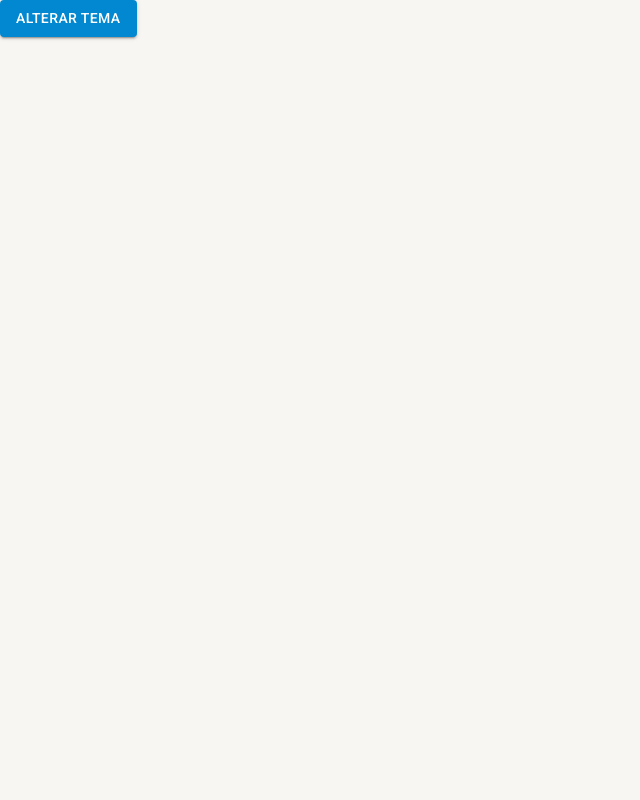
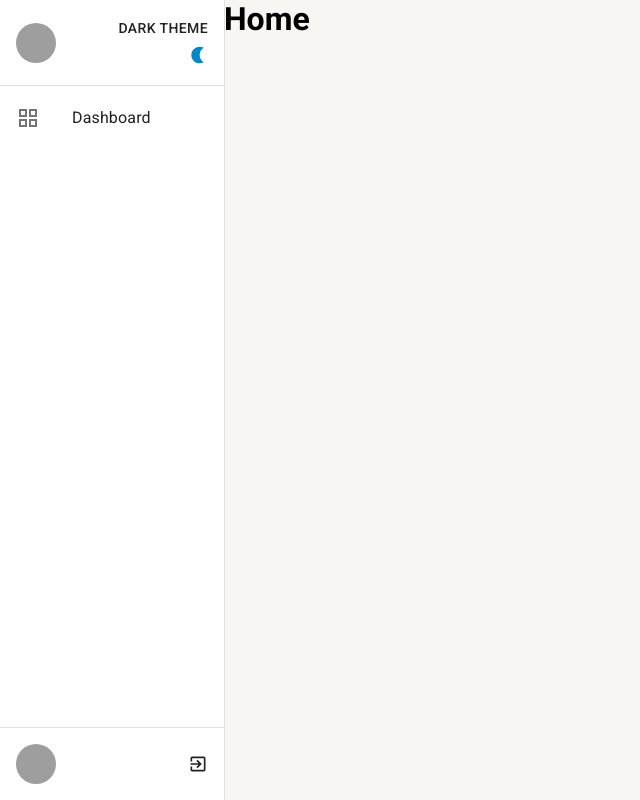
Before and after one commit to geraldobl58/app-dashboard-typescript-material-ui, a React (Create React App) app: page / in a window 1280 px wide. Shown: the whole page, without its empty margins (0-640 px from the left). Built offline with nearby package versions, Linux system fonts and the light colour scheme; grey boxes are pictures that could not be loaded.

Commit message:
:sparkles: Creating appshell component

```diff
--- a/src/App.tsx
+++ b/src/App.tsx
@@ -6,12 +6,16 @@ import { AppRoutes } from 'routes'
 
 import { AppThemeProvider } from 'contexts/ThemeContext'
 
+import { AppShell } from 'components/AppShell'
+
 function App() {
   return (
     <AppThemeProvider>
       <BrowserRouter>
         <GlobalStyles />
-        <AppRoutes />
+        <AppShell>
+          <AppRoutes />
+        </AppShell>
       </BrowserRouter>
     </AppThemeProvider>
   )
--- /dev/null
+++ b/src/components/AppShell/index.tsx
@@ -0,0 +1,111 @@
+import {
+  Avatar,
+  Box,
+  Divider,
+  Drawer,
+  List,
+  ListItemButton,
+  ListItemIcon,
+  ListItemText,
+  Typography,
+  useTheme
+} from '@mui/material'
+
+import LightModeIcon from '@mui/icons-material/LightMode'
+import NightlightIcon from '@mui/icons-material/Nightlight'
+import ExitToAppIcon from '@mui/icons-material/ExitToApp'
+import GridViewIcon from '@mui/icons-material/GridView'
+
+import { useAppThemeContext } from 'contexts/ThemeContext'
+
+type MenuProps = {
+  children: React.ReactNode
+}
+
+export function AppShell({ children }: MenuProps) {
+  const theme = useTheme()
+  const { toggleTheme, themeName } = useAppThemeContext()
+
+  return (
+    <>
+      <Drawer variant="permanent">
+        <Box
+          width={theme.spacing(28)}
+          height="100%"
+          display="flex"
+          flexDirection="column"
+        >
+          <Box
+            width="100%"
+            display="flex"
+            alignItems="center"
+            justifyContent="space-between"
+            p={2}
+          >
+            <Avatar src="https://cdn.icon-icons.com/icons2/2699/PNG/512/atlassian_jira_logo_icon_170511.png" />
+            {themeName === 'light' ? (
+              <Box display="block" textAlign="right">
+                <Typography variant="button" display="block" gutterBottom>
+                  Dark Theme
+                </Typography>
+                <NightlightIcon
+                  sx={{ fontSize: 20 }}
+                  onClick={toggleTheme}
+                  color="primary"
+                  style={{ cursor: 'pointer' }}
+                />
+              </Box>
+            ) : (
+              <Box display="block" textAlign="right">
+                <Typography
+                  variant="button"
+                  display="block"
+                  gutterBottom
+                  style={{ color: '#fff' }}
+                >
+                  Light Theme
+                </Typography>
+                <LightModeIcon
+                  sx={{ fontSize: 20 }}
+                  onClick={toggleTheme}
+                  style={{ cursor: 'pointer', color: '#fff' }}
+                />
+              </Box>
+            )}
+          </Box>
+          <Divider />
+          <Box flex={1}>
+            <List component="nav">
+              <ListItemButton>
+                <ListItemIcon>
+                  <GridViewIcon />
+                </ListItemIcon>
+                <ListItemText primary="Dashboard" />
+              </ListItemButton>
+            </List>
+          </Box>
+          <Divider />
+          <Box
+            width="100%"
+            display="flex"
+            alignItems="center"
+            justifyContent="space-between"
+            p={2}
+          >
+            <Avatar src="https://mui.com/static/images/avatar/3.jpg" />
+            <ExitToAppIcon
+              sx={{ fontSize: 20 }}
+              style={{
+                cursor: 'pointer',
+                color: themeName === 'light' ? '#222' : '#FFF'
+              }}
+            />
+          </Box>
+        </Box>
+      </Drawer>
+      <Box height="100vh" marginLeft={theme.spacing(28)}>
+        {children}
+      </Box>
+    </>
+  )
+}
--- a/src/index.tsx
+++ b/src/index.tsx
@@ -3,8 +3,8 @@ import ReactDOM from 'react-dom'
 import App from './App'
 
 ReactDOM.render(
-  <React.StrictMode>
+  <>
     <App />
-  </React.StrictMode>,
+  </>,
   document.getElementById('root')
 )
--- a/src/pages/Home.tsx
+++ b/src/pages/Home.tsx
@@ -1,14 +1,5 @@
-import { Button } from '@mui/material'
-import { useAppThemeContext } from 'contexts/ThemeContext'
-
 const Home = () => {
-  const { toggleTheme } = useAppThemeContext()
-
-  return (
-    <Button variant="contained" color="primary" onClick={toggleTheme}>
-      Alterar Tema
-    </Button>
-  )
+  return <h1>Home</h1>
 }
 
 export default Home
```
Also changed, not shown: public/img/logo.svg.
